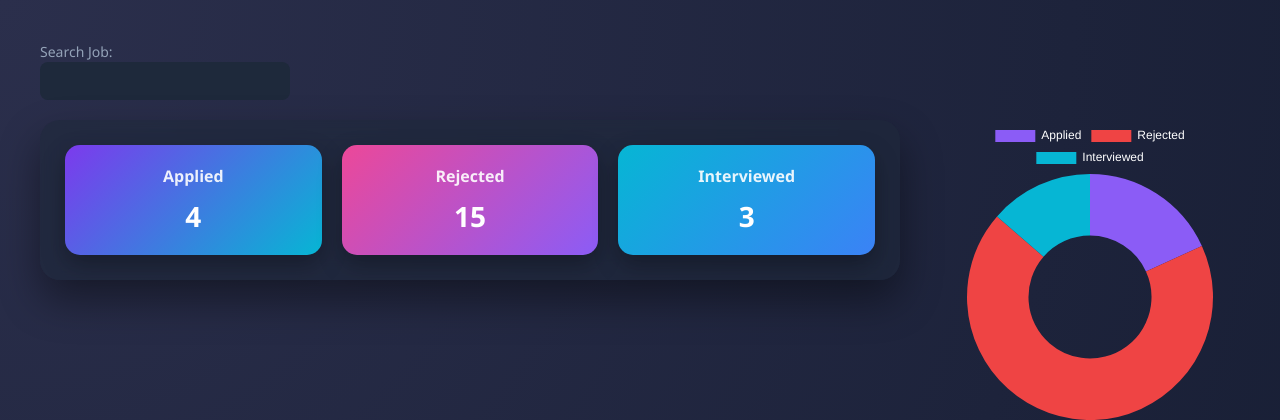
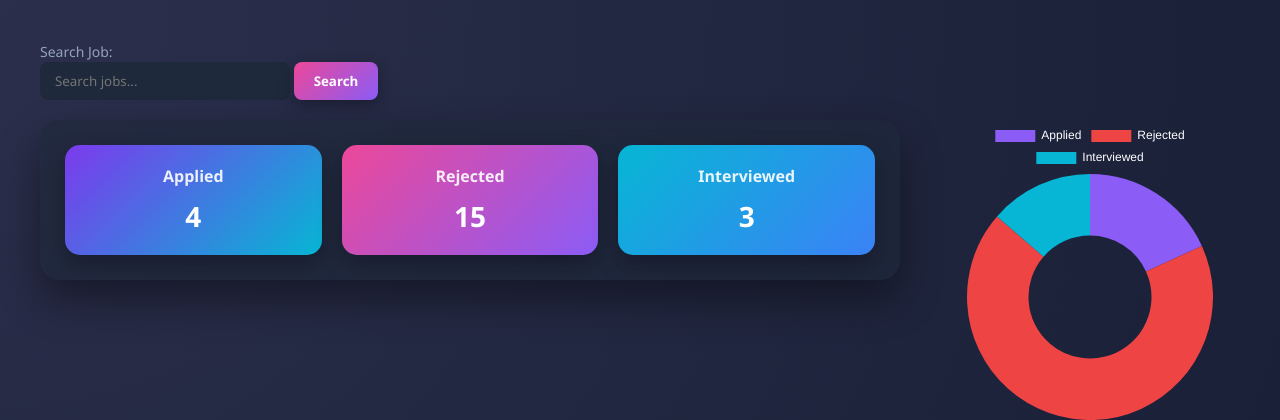
Before and after one commit to bigdaddyducan/Manage-job-application, a Flask app: page / in a window 1280 px wide. Shown: the top 420 px of the page. Run offline with Flask 3, Linux system fonts and the light colour scheme; data comes from the database, SQL or seed files in the repository.

Commit message:
added code in both backend and frontend to support searching for terms within the databse and then display the results and updated the search button css to match the style of the overall theme

```diff
--- a/Templates/index.html
+++ b/Templates/index.html
@@ -13,7 +13,10 @@
             <search>
                 <label>
                     Search Job:<br>
-                    <input type="search" id = "query"/>
+                    <form method="get" action="/">
+                        <input type="text" name="search" placeholder="Search jobs..." value="{{ search }}">
+                        <button type="submit">Search</button>
+                    </form>
                 </label>
             </search>
         </div>
--- a/app.py
+++ b/app.py
@@ -1,5 +1,5 @@
 import sqlite3
-from flask import Flask, render_template
+from flask import Flask, render_template, request
 app = Flask(__name__)
 
 headings = ("Company","Title","Status")
@@ -29,15 +29,23 @@
 
 @app.route('/')
 def home():
+   search = request.args.get('search', '')  # get the search term from URL query params
    conn = get_db_connection()
    columns = [row[1] for row in conn.execute("PRAGMA table_info(JobApps)")]
    selected_columns = [column for column in columns if column != 'id']
-   query = f"SELECT {', '.join(selected_columns)} FROM JobApps"
-   data = conn.execute(query)
+   if search:
+        # Search across all columns except 'id'
+        where_clause = " OR ".join([f"{col} LIKE ?" for col in selected_columns])
+        query = f"SELECT {', '.join(selected_columns)} FROM JobApps WHERE {where_clause}"
+        params = [f"%{search}%"] * len(selected_columns)
+        data = conn.execute(query, params).fetchall()
+   else:
+        query = f"SELECT {', '.join(selected_columns)} FROM JobApps"
+        data = conn.execute(query).fetchall()
    applied = get_applied_count()
    rejected = get_rejected_count()
    interviewed = get_interviewed_count()
 
-   return render_template('index.html', headings=headings, data=data,applied=applied,rejected=rejected,interviewed=interviewed)
+   return render_template('index.html', headings=headings, data=data,applied=applied,rejected=rejected,interviewed=interviewed,search=search)
 if __name__ == '__main__':
    app.run()
--- a/static/styleSheet.css
+++ b/static/styleSheet.css
@@ -34,6 +34,30 @@
 #searching label {
     font-size: 14px;
     color: #94a3b8;
+}
+
+/* ===== Search Button Styling ===== */
+#searching button {
+    padding: 10px 20px;
+    border: none;
+    border-radius: 8px;
+    background: linear-gradient(135deg, #7c3aed, #06b6d4);
+    color: white;
+    font-weight: 600;
+    cursor: pointer;
+    transition: transform 0.2s ease, box-shadow 0.2s ease, background 0.3s ease;
+    box-shadow: 0 5px 15px rgba(0, 0, 0, 0.3);
+}
+
+#searching button:nth-child(2) {
+    /* Optional: alternate gradient if you have multiple buttons */
+    background: linear-gradient(135deg, #ec4899, #8b5cf6);
+}
+
+#searching button:hover {
+    transform: translateY(-3px);
+    box-shadow: 0 10px 25px rgba(0, 0, 0, 0.5);
+    background: linear-gradient(135deg, #06b6d4, #3b82f6); /* subtle hover gradient change */
 }
 
 /* ===== Stats Section ===== */
```
